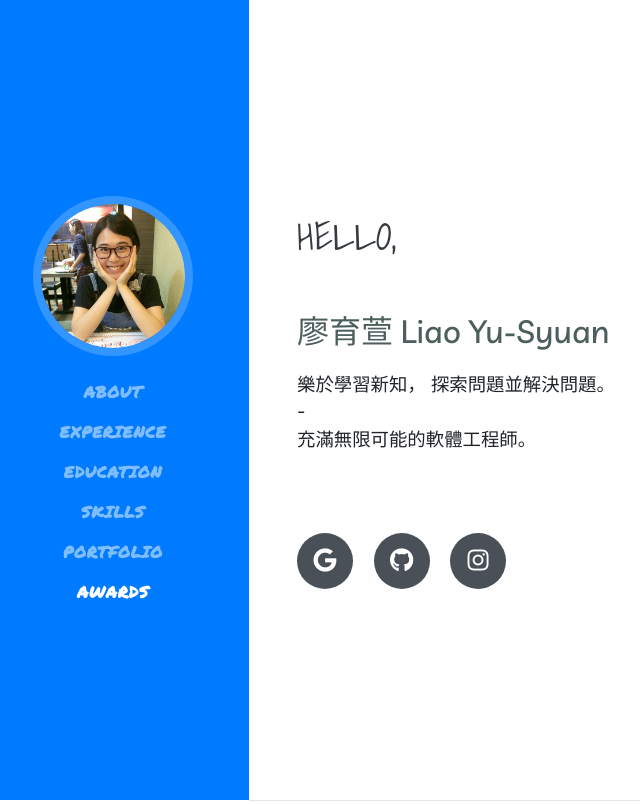
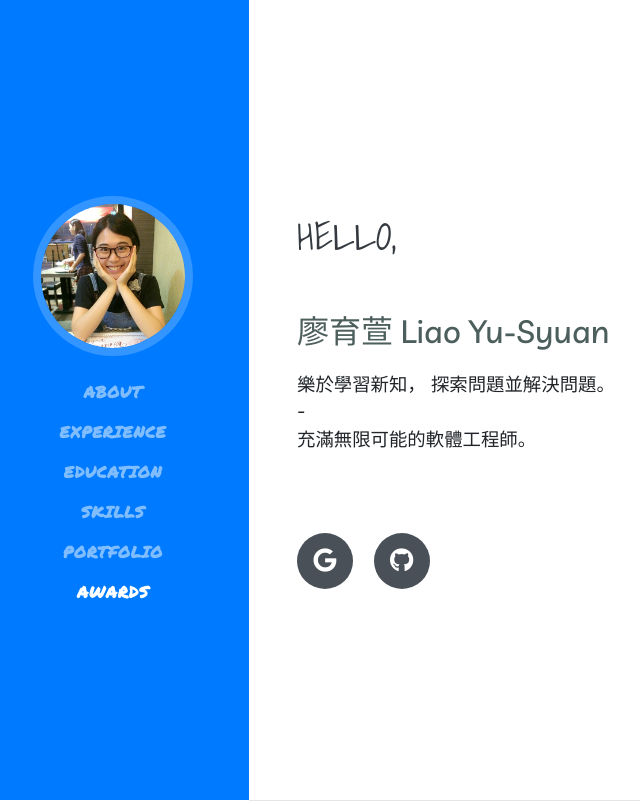
Before and after one commit to SyuanLiao/SyuanLiao.github.io, a website with bundled scripts: page index.html in a window 1280 px wide. Shown: the top 804 px of the page, without its empty margins (23-663 px from the left). Built offline with nearby package versions, Linux system fonts and the light colour scheme.

Commit message:
updated social item

```diff
--- a/index.html
+++ b/index.html
@@ -90,9 +90,6 @@
           <a href="https://github.com/SyuanLiao">
             <i class="fab fa-github"></i>
           </a>
-          <a href="https://www.instagram.com/yusyuan_liao/">
-              <i class="fab fa-instagram"></i>
-            </a>
         </div>
       </div>
     </section>
```
